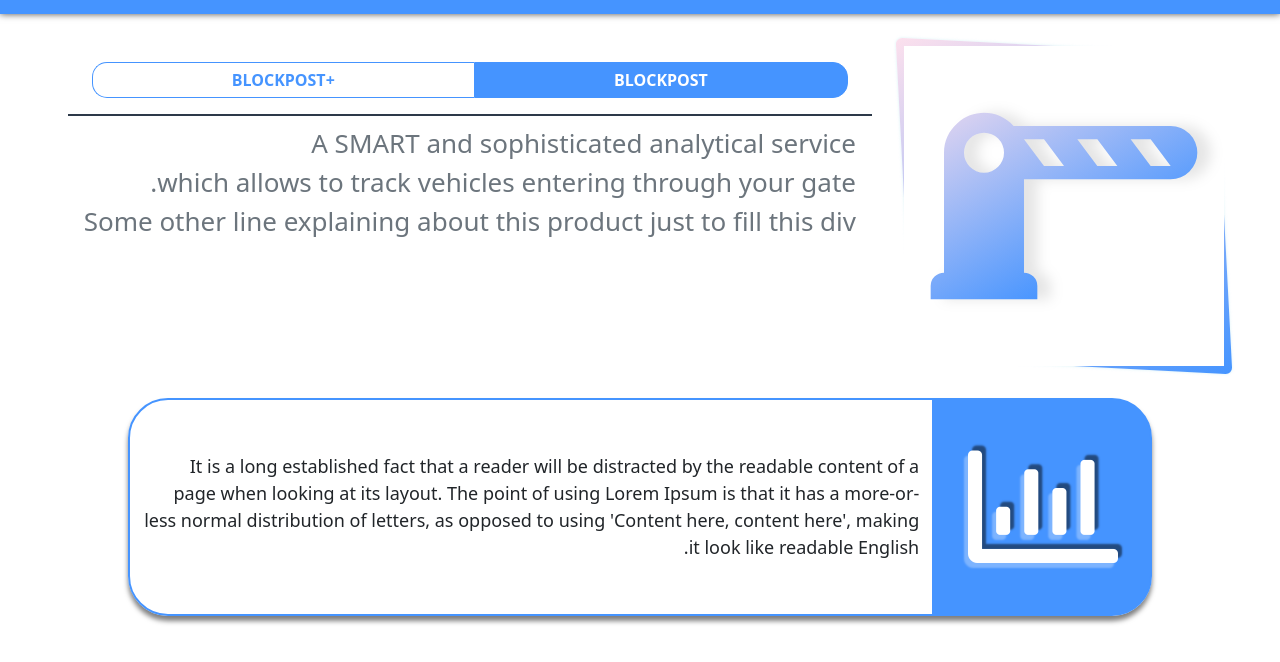
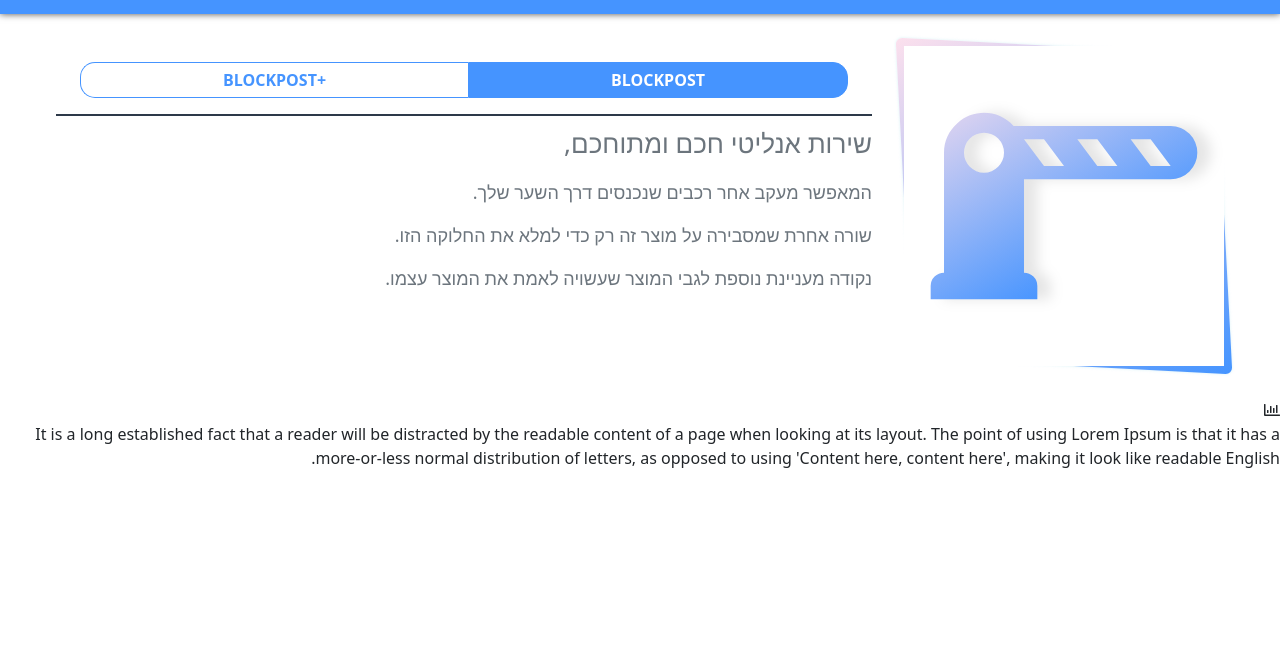
Before and after one commit to ShaneZXz/av, a plain HTML site: page pages/blockpost.html in a window 1280 px wide. Shown: the part 64-726 px from the top of the page. Drawn offline with nearby package versions, Linux system fonts and the light colour scheme; some packages are replaced by stand-ins of ours; a script that the page names is missing.

Commit message:
some more stuff

```diff
--- a/dist/css/sass/_style.scss
+++ b/dist/css/sass/_style.scss
@@ -254,6 +254,10 @@ body{padding-bottom:2.5rem;}
 	}
 }
 
+[data-bp-plus] {
+	display:none;
+}
+
 .product-title {
 	display:flex;
 	padding:0 2.5rem;
@@ -264,6 +268,7 @@ body{padding-bottom:2.5rem;}
 	}
 
 	.text {
+		width:100%;
 		h1 {
 			color:$av-regdark;
 			font-weight: bold;
@@ -272,9 +277,18 @@ body{padding-bottom:2.5rem;}
 			text-shadow: 1px 1px 1px rgba(0,0,0,0.5);
 			//border-bottom:2px solid $av-regdark;
 		}
-		p{
+		p {
+			font-size:18px;
+			&.bp-plus {
+
+				font-weight: bolder;
+				color:$av-reg;
+				text-shadow: 0 0 3px rgb(78, 118, 163);
+			}
+		}
+		p:first-of-type{
 			border-top:2px solid $av-regdark;
-			padding:0.5rem 1rem;
+			padding:0.5rem 0 0 0;
 			font-size:26px;
 		}
 
@@ -285,6 +299,7 @@ body{padding-bottom:2.5rem;}
 		height: 20rem;
 		z-index:1;
 		position: relative;
+		align-self: center;
 
 		&::after{
 			content: "";
@@ -358,48 +373,6 @@ body{padding-bottom:2.5rem;}
 	}
 }
 
-.product-body {
-	padding:0 10%;
-
-	.item {
-		display:inline-flex;
-		//background-color:$av-reg;
-		border-radius:40px;
-		box-shadow: 0px 5px 5px rgba(0,0,0,0.5);
-
-
-		.img {
-			border:2px solid $av-reg;
-			background-color:$av-reg;
-			padding:2rem;
-			display: flex;
-			width: auto;
-			height: auto;
-			flex-shrink: 0;
-			justify-content: center;
-			align-items: center;
-			border-top-right-radius: 40px;
-			border-bottom-right-radius: 40px;
-			i{
-				font-size:150px;
-				color:white;
-				text-shadow: 4px -5px 2px rgba(0, 0, 0, 0.5), -4px 5px 2px rgba(255,255,255,0.3);
-
-			}
-		}
-		.context {
-			padding:0.8rem;
-			border:2px solid $av-reg;
-			width: 100%;
-			display: flex;
-			font-size:18px;
-			justify-content: center;
-			align-items: center;
-			border-top-left-radius: 40px;
-			border-bottom-left-radius: 40px;
-		}
-	}
-}
 
 
 
@@ -427,15 +400,12 @@ body{padding-bottom:2.5rem;}
 				height: 15rem;
 			}
 		}
-	}
-
-	.product-body {
-		.item {
-			display:block;
-			width: auto;
-			height: auto;
-
+		.text {
+			p{
+				font-size:16px;
+			}
 		}
 	}
 
+
 }
--- a/dist/css/style.css
+++ b/dist/css/style.css
@@ -202,6 +202,10 @@ body {
   height: auto;
 }
 
+[data-bp-plus] {
+  display: none;
+}
+
 .product-title {
   display: flex;
   padding: 0 2.5rem;
@@ -209,6 +213,9 @@ body {
 }
 .product-title div {
   margin: 0 1rem;
+}
+.product-title .text {
+  width: 100%;
 }
 .product-title .text h1 {
   color: #2d3949;
@@ -218,8 +225,16 @@ body {
   text-shadow: 1px 1px 1px rgba(0, 0, 0, 0.5);
 }
 .product-title .text p {
+  font-size: 18px;
+}
+.product-title .text p.bp-plus {
+  font-weight: bolder;
+  color: #4594ff;
+  text-shadow: 0 0 3px #4e76a3;
+}
+.product-title .text p:first-of-type {
   border-top: 2px solid #2d3949;
-  padding: 0.5rem 1rem;
+  padding: 0.5rem 0 0 0;
   font-size: 26px;
 }
 .product-title .img {
@@ -227,6 +242,7 @@ body {
   height: 20rem;
   z-index: 1;
   position: relative;
+  align-self: center;
 }
 .product-title .img::after {
   content: "";
@@ -290,44 +306,6 @@ body {
   border-radius: 15px 0px 0px 15px;
 }
 
-.product-body {
-  padding: 0 10%;
-}
-.product-body .item {
-  display: inline-flex;
-  border-radius: 40px;
-  box-shadow: 0px 5px 5px rgba(0, 0, 0, 0.5);
-}
-.product-body .item .img {
-  border: 2px solid #4594ff;
-  background-color: #4594ff;
-  padding: 2rem;
-  display: flex;
-  width: auto;
-  height: auto;
-  flex-shrink: 0;
-  justify-content: center;
-  align-items: center;
-  border-top-right-radius: 40px;
-  border-bottom-right-radius: 40px;
-}
-.product-body .item .img i {
-  font-size: 150px;
-  color: white;
-  text-shadow: 4px -5px 2px rgba(0, 0, 0, 0.5), -4px 5px 2px rgba(255, 255, 255, 0.3);
-}
-.product-body .item .context {
-  padding: 0.8rem;
-  border: 2px solid #4594ff;
-  width: 100%;
-  display: flex;
-  font-size: 18px;
-  justify-content: center;
-  align-items: center;
-  border-top-left-radius: 40px;
-  border-bottom-left-radius: 40px;
-}
-
 @media screen and (max-width: 700px) {
   .current-projects {
     padding: 10px 0.2rem;
@@ -352,11 +330,8 @@ body {
     width: 15rem;
     height: 15rem;
   }
-
-  .product-body .item {
-    display: block;
-    width: auto;
-    height: auto;
+  .product-title .text p {
+    font-size: 16px;
   }
 }
 
--- a/dist/js/product-script.js
+++ b/dist/js/product-script.js
@@ -1,4 +1,10 @@
 $('.av-btn-group').on('click','.av-btn',function(e){
     $(this).parent().find('.av-btn').removeClass('active');
     $(this).addClass('active');
+    if($(this).data('av-btn') === 'bp-plus'){
+        $('[data-bp-plus]').fadeIn('slow');
+    }
+    else if($(this).data('av-btn') === 'bp-reg'){
+        $('[data-bp-plus]').fadeOut('slow');
+    }
 });
--- a/pages/blockpost.html
+++ b/pages/blockpost.html
@@ -38,10 +38,20 @@
                 +BLOCKPOST
             </button>
         </div><!--/.av-btn-group-->
-           <p class="text-muted">
-               A SMART and sophisticated analytical service<br> which allows to track vehicles entering through your gate.<br>
-               Some other line explaining about this product just to fill this div
+
+            <p class="text-muted">שירות אנליטי חכם ומתוחכם,</p>
+            <p class="text-muted">המאפשר מעקב אחר רכבים שנכנסים דרך השער שלך.</p>
+            <p class="text-muted">שורה אחרת שמסבירה על מוצר זה רק כדי למלא את החלוקה הזו.</p>
+            <p class="text-muted">נקודה מעניינת נוספת לגבי המוצר שעשויה לאמת את המוצר עצמו.</p>
+            <p class="bp-plus" data-bp-plus="true">
+                <i class="fas fa-star"></i>
+                תוספת מיוחדת שמוסיפה למודול הרגיל
             </p>
+            <p class="bp-plus" data-bp-plus="true">
+                <i class="fas fa-star"></i>
+                מודול מיוחד נוסף שניתן להוסיף לחבילה הבסיסית
+            </p>
+
         </div>
     </div><!--/.product-title-->
 
```
Also changed, not shown: 1 other file.
